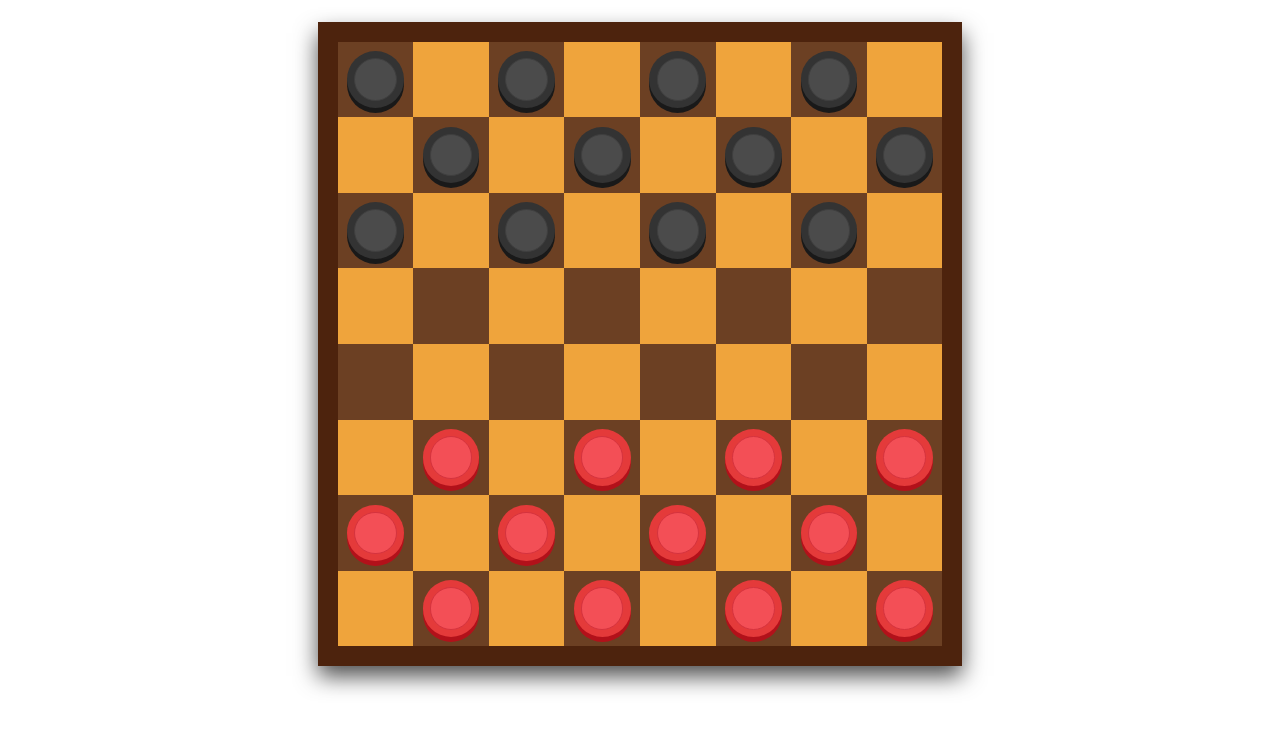
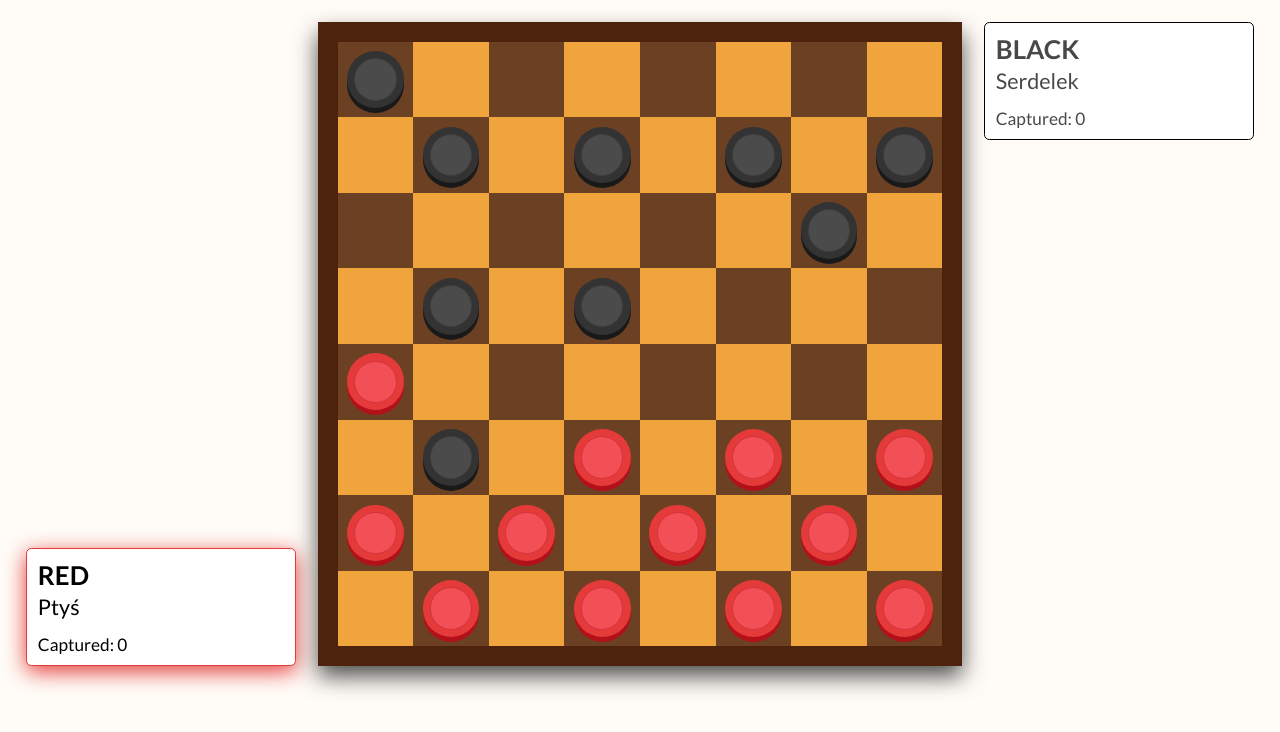
Before and after one commit to mRutkowski99/checkers, a React (Create React App) app: page / in a window 1280 px wide. Shown: the top 732 px of the page. Built offline with nearby package versions, Linux system fonts and the light colour scheme.

Commit message:
New way of finding moves and captures

```diff
--- a/src/App.tsx
+++ b/src/App.tsx
@@ -1,11 +1,21 @@
 import GlobalStyle from "./GlobalStyle";
+import Layout from "./layout/Layout";
 import Board from "./components/Board/Board";
+import PlayerBadge from "./components/PlayerBadge/PlayerBadge";
 
 function App() {
   return (
     <>
       <GlobalStyle />
-      <Board />
+      <Layout>
+        <PlayerBadge player="red" color="rgba(228, 58, 58, 255)" name="Ptyś" />
+        <Board />
+        <PlayerBadge
+          player="black"
+          color="rgba(51, 51, 51, 255)"
+          name="Serdelek"
+        />
+      </Layout>
     </>
   );
 }
--- a/src/GlobalStyle.ts
+++ b/src/GlobalStyle.ts
@@ -18,6 +18,7 @@ body {
     padding: 2rem 0;
     display: flex;
     justify-content: center;
+    background-color: rgb(255, 252, 247);
 }
 `;
 
--- /dev/null
+++ b/src/components/PlayerBadge/PlayerBadge.styled.ts
@@ -0,0 +1,36 @@
+import styled from "styled-components";
+
+interface IProps {
+  color: string;
+  isActive: boolean;
+}
+
+export const StyledPlayerBadge = styled.div`
+  width: 25rem;
+  padding: 1rem;
+  border: solid 1px #000;
+  border-color: ${({ isActive, color }: IProps) => (isActive ? color : "#000")};
+  box-shadow: ${({ isActive, color }: IProps) =>
+    isActive ? "0 .5rem 2rem " + color : "none"};
+  border-radius: 0.5rem;
+  color: ${({ isActive }: IProps) => (isActive ? "#000" : "#484848")};
+  background-color: #fff;
+  display: flex;
+  flex-direction: column;
+  gap: 0.25rem;
+  transition: all 0.2s;
+
+  h2 {
+    text-transform: uppercase;
+    font-weight: 700;
+  }
+
+  h3 {
+    font-weight: 400;
+    font-size: 2rem;
+  }
+
+  & > p {
+    margin-top: 1rem;
+  }
+`;
--- /dev/null
+++ b/src/components/PlayerBadge/PlayerBadge.tsx
@@ -0,0 +1,27 @@
+import { StyledPlayerBadge } from "./PlayerBadge.styled";
+import { useSelector } from "react-redux";
+import { RootState } from "../../store/store";
+
+interface IProps {
+  player: string;
+  color: string;
+  name: string;
+}
+
+function PlayerBadge({ player, color, name }: IProps) {
+  const currentPlayer = useSelector(
+    (state: RootState) => state.game.currentPlayer
+  );
+
+  const captured = useSelector((state: RootState) => state.game.capturedPieces);
+
+  return (
+    <StyledPlayerBadge color={color} isActive={currentPlayer === player}>
+      <h2>{player}</h2>
+      <h3>{name}</h3>
+      <p>Captured: {captured[player]}</p>
+    </StyledPlayerBadge>
+  );
+}
+
+export default PlayerBadge;
--- /dev/null
+++ b/src/layout/Layout.styled.ts
@@ -0,0 +1,16 @@
+import styled from "styled-components";
+
+export const StyledLayout = styled.main`
+  display: grid;
+  grid-template-columns: repeat(3, min-content);
+  grid-template-rows: min-content;
+  gap: 2rem;
+
+  & > div:first-child {
+    align-self: end;
+  }
+
+  & > div:last-child {
+    align-self: start;
+  }
+`;
--- /dev/null
+++ b/src/layout/Layout.tsx
@@ -0,0 +1,7 @@
+import { StyledLayout } from "./Layout.styled";
+
+const Layout: React.FC = ({ children }) => {
+  return <StyledLayout>{children}</StyledLayout>;
+};
+
+export default Layout;
--- a/src/store/gameSlice.ts
+++ b/src/store/gameSlice.ts
@@ -9,12 +9,12 @@ import {
 
 const initialGameState: IGameSlice = {
   board: [
-    ["bp", "-", "bp", "-", "bp", "-", "bp", "-"],
+    ["bp", "-", "-", "-", "-", "-", "-", "-"],
     ["-", "bp", "-", "bp", "-", "bp", "-", "bp"],
-    ["bp", "-", "bp", "-", "bp", "-", "bp", "-"],
-    ["-", "-", "-", "-", "-", "-", "-", "-"],
-    ["-", "-", "-", "-", "-", "-", "-", "-"],
-    ["-", "rp", "-", "rp", "-", "rp", "-", "rp"],
+    ["-", "-", "-", "-", "-", "-", "bp", "-"],
+    ["-", "bp", "-", "bp", "-", "-", "-", "-"],
+    ["rp", "-", "-", "-", "-", "-", "-", "-"],
+    ["-", "bp", "-", "rp", "-", "rp", "-", "rp"],
     ["rp", "-", "rp", "-", "rp", "-", "rp", "-"],
     ["-", "rp", "-", "rp", "-", "rp", "-", "rp"],
   ],
@@ -50,18 +50,25 @@ const gameSlice = createSlice({
       state.board = clearActiveFields(state.board); //Clear active squares from previous selection
 
       //Find possible moves and mark squares as active
-      const { possibleMoves: movesForward, possibleCaptures: capturesForward } =
-        findMoves(id, color, state.board);
+      // const { possibleMoves: movesForward, possibleCaptures: capturesForward } =
+      //   findMoves(id, color, state.board);
 
-      const movesBackward = isKing
-        ? findMoves(id, color, state.board, -1).possibleMoves
-        : [];
+      // const movesBackward = isKing
+      //   ? findMoves(id, color, state.board).possibleMoves
+      //   : [];
 
-      const capturesBackward = isKing
-        ? findMoves(id, color, state.board, -1).possibleCaptures
-        : {};
+      // const capturesBackward = isKing
+      //   ? findMoves(id, color, state.board).possibleCaptures
+      //   : {};
 
-      const possibleMoves = [...movesForward, ...movesBackward];
+      // const possibleMoves = [...movesForward, ...movesBackward];
+
+      const { possibleMoves, possibleCaptures } = findMoves(
+        id,
+        color,
+        state.board,
+        isKing
+      );
 
       possibleMoves.forEach((move) => {
         const [row, col] = move.split("/");
@@ -69,10 +76,7 @@ const gameSlice = createSlice({
       });
 
       //Mark possible captures
-      state.possibleCaptures = {
-        ...capturesForward,
-        ...capturesBackward,
-      };
+      state.possibleCaptures = possibleCaptures;
     },
 
     selectMove(state, action) {
@@ -98,8 +102,7 @@ const gameSlice = createSlice({
 
         state.movesWithoutCapture = 0;
 
-        state.capturedPieces[state.currentPlayer === "red" ? "black" : "red"] +=
-          capturedPieces.length;
+        state.capturedPieces[state.currentPlayer] += capturedPieces.length;
       } else {
         state.movesWithoutCapture++;
       }
--- a/src/utilities/utilities.ts
+++ b/src/utilities/utilities.ts
@@ -1,9 +1,12 @@
 export const clearActiveFields = (board: string[][]) => {
   //clear board from active field (place where piece can possibly move)
-
   return board.map((row) =>
     row.map((square) => (square === "a" ? "-" : square))
   );
+};
+
+const calcId = (row: number, col: number) => {
+  return [row, col].join("/");
 };
 
 const isIdValid = (id: string) => {
@@ -25,9 +28,10 @@ const calcCapturedId = (
   rowEnd: string,
   colEnd: string
 ) => {
-  return `${Math.abs((+rowStart + +rowEnd) / 2)}/${Math.abs(
-    (+colStart + +colEnd) / 2
-  )}`;
+  return calcId(
+    Math.abs((+rowStart + +rowEnd) / 2),
+    Math.abs((+colStart + +colEnd) / 2)
+  );
 };
 
 interface ICaptures {
@@ -38,121 +42,97 @@ export const findMoves = (
   id: string,
   color: string,
   board: string[][],
-  forward: number = 1
+  isKing: boolean
 ) => {
   const possibleMoves: string[] = []; //stores coordinates of possible moves
-  const possibleMovesWithCapture: string[] = [];
   const possibleCaptures: ICaptures = {};
 
   //Red pawn move 'up' and black pawn moves 'down'. Every row is array's element which store squares.
   //So to find move for red pawn we need to check previous element (row) and for black pawn following element (row)
-  let direction = color === "red" ? -1 : 1;
-  direction = direction * forward;
+  const direction = color === "red" ? -1 : 1;
 
   const enemyColor = color === "red" ? "b" : "r";
 
-  const calcMoves = (
-    row: string,
-    col: string,
-    onlyCaptures: boolean = false
-  ) => {
+  const calcMoves = (row: string, col: string) => {
     //Pawns can only move on diagonals so the possible moves are squares on the left and right in the previous/following row
     const moves = [
-      `${+row + direction}/${+col - 1}`,
-      `${+row + direction}/${+col + 1}`,
+      calcId(+row + direction, +col - 1),
+      calcId(+row + direction, +col + 1),
     ];
 
-    //Filtering coordinates which are beyond board
+    if (isKing) {
+      moves.push(calcId(+row - direction, +col - 1));
+      moves.push(calcId(+row - direction, +col - 1));
+    }
+
+    //Filtering ids which are beyond board
     const filteredMoves = moves.filter((move) => isIdValid(move));
     if (filteredMoves.length === 0) return;
 
-    filteredMoves.forEach((move, i) => {
+    filteredMoves.forEach((move) => {
       const [moveRow, moveCol] = move.split("/");
-
-      if (board[+moveRow][+moveCol] === "-" && !onlyCaptures)
-        possibleMoves.push(move);
-
-      if (board[+moveRow][+moveCol].indexOf(enemyColor) !== -1) {
-        const diagonal = moveCol < col ? -1 : 1;
-
-        if (
-          isIdValid(`${+moveRow + direction}/${+moveCol + diagonal}`) &&
-          board[+moveRow + direction][+moveCol + diagonal] === "-"
-        ) {
-          possibleMovesWithCapture.push(
-            `${+moveRow + direction}/${+moveCol + diagonal}`
-          );
-        }
-      }
+      if (board[+moveRow][+moveCol] === "-") possibleMoves.push(move);
     });
   };
 
-  const findCaptures = (
-    row: string,
-    col: string,
-    moves: string[],
-    board: string[][]
+  const calcCaptures = (
+    row: number,
+    col: number,
+    board: string[][],
+    isKing: boolean,
+    previousCaptures: string[] = []
   ) => {
-    moves.forEach((move) => {
-      const [moveRow, moveCol] = move.split("/");
+    const moves = [
+      [+row + 2 * direction, +col + 2],
+      [+row + 2 * direction, +col - 2],
+    ];
 
-      //Single capture
-      if (Math.abs(+row - +moveRow) === 2) {
-        possibleCaptures[move] = [calcCapturedId(row, col, moveRow, moveCol)];
-      }
+    if (isKing) {
+      moves.push([+row - 2 * direction, +col + 2]);
+      moves.push([+row - 2 * direction, +col + 2]);
+    }
 
-      //Double capture
-      if (Math.abs(+row - +moveRow) === 4) {
-        const possiblePrevCaptures = [
-          [+moveRow - 2 * direction, +moveCol - 2],
-          [+moveRow - 2 * direction, +moveCol + 2],
+    const validMoves = moves.filter((move) =>
+      isIdValid(calcId(move[0], move[1]))
+    );
+
+    const legalMoves = validMoves.filter(
+      (move) => board[move[0]][move[1]] === "-"
+    );
+
+    if (legalMoves.length === 0) return;
+
+    legalMoves.forEach((move) => {
+      const capturedId = calcCapturedId(
+        String(row),
+        String(col),
+        String(move[0]),
+        String(move[1])
+      );
+
+      if (board[+capturedId[0]][+capturedId[2]].indexOf(enemyColor) !== -1) {
+        possibleCaptures[calcId(move[0], move[1])] = [
+          capturedId,
+          ...previousCaptures,
         ];
-
-        const filteredPrevCap = possiblePrevCaptures.filter(
-          (capture) =>
-            isIdValid(`${capture[0]}/${capture[1]}`) &&
-            board[capture[0]][capture[1]] === "-"
+        return calcCaptures(
+          move[0],
+          move[1],
+          board,
+          isKing,
+          possibleCaptures[calcId(move[0], move[1])]
         );
-
-        filteredPrevCap.forEach((prevCapture) => {
-          const possibleCapturedPiece = calcCapturedId(
-            String(prevCapture[0]),
-            String(prevCapture[1]),
-            moveRow,
-            moveCol
-          );
-          const [capturedRow, capturedCol] = possibleCapturedPiece.split("/");
-
-          if (board[+capturedRow][+capturedCol].indexOf(enemyColor) !== -1) {
-            possibleCaptures[move] = [
-              calcCapturedId(
-                row,
-                col,
-                String(prevCapture[0]),
-                String(prevCapture[1])
-              ),
-              `${capturedRow}/${capturedCol}`,
-            ];
-          }
-        });
-      }
+      } else return;
     });
   };
 
   const [row, col] = id.split("/");
   calcMoves(row, col);
+  calcCaptures(+row, +col, board, isKing);
 
-  //Find multiple captures
-  for (let i = 0; i < 2; i++) {
-    possibleMovesWithCapture.forEach((move) => {
-      const [row, col] = move.split("/");
-      calcMoves(row, col, true);
-    });
-  }
+  const allPossibleMoves = [...possibleMoves, ...Object.keys(possibleCaptures)];
 
-  const allPossibleMoves = [...possibleMoves, ...possibleMovesWithCapture];
-
-  findCaptures(row, col, allPossibleMoves, board);
+  console.log(possibleCaptures);
 
   return {
     possibleMoves: allPossibleMoves,
@@ -191,15 +171,11 @@ export const checkWinner = (currentPlayer: string, board: string[][]) => {
     .flat();
 
   if (
-    !enemyIds.some((id) => {
-      if (!isIdKing(id, board))
-        return findMoves(id, enemyColor, board).possibleMoves.length > 0;
-      else
-        return (
-          findMoves(id, enemyColor, board).possibleMoves.length > 0 &&
-          findMoves(id, enemyColor, board, -1).possibleMoves.length > 0
-        );
-    })
+    !enemyIds.some(
+      (id) =>
+        findMoves(id, enemyColor, board, isIdKing(id, board)).possibleMoves
+          .length > 0
+    )
   ) {
     return currentPlayer;
   }
```
